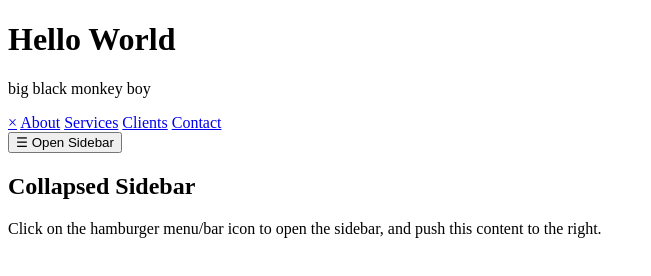
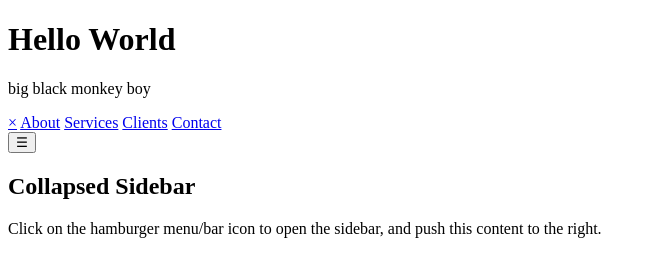
Before and after one commit to SevenTheLion/SevenTheLion.github.io, a plain HTML site: page es/index.html in a window 1280 px wide. Shown: the whole page, without its empty margins (0-651 px from the left). Drawn offline with Linux system fonts and the light colour scheme.

Commit message:
sidebar change

```diff
--- a/es/index.html
+++ b/es/index.html
@@ -12,7 +12,7 @@
   </div>
 
   <div id="main">
-    <button class="openbtn" onclick="openNav()">☰ Open Sidebar</button>
+    <button class="openbtn" onclick="openNav()">☰</button>
     <h2>Collapsed Sidebar</h2>
     <p>Click on the hamburger menu/bar icon to open the sidebar, and push this content to the right.</p>
   </div>
```
